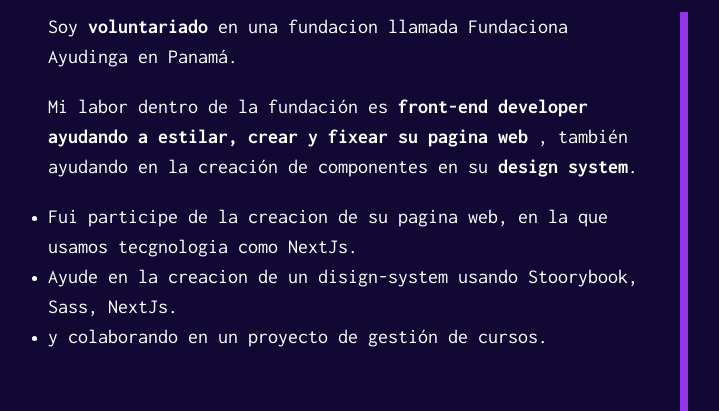
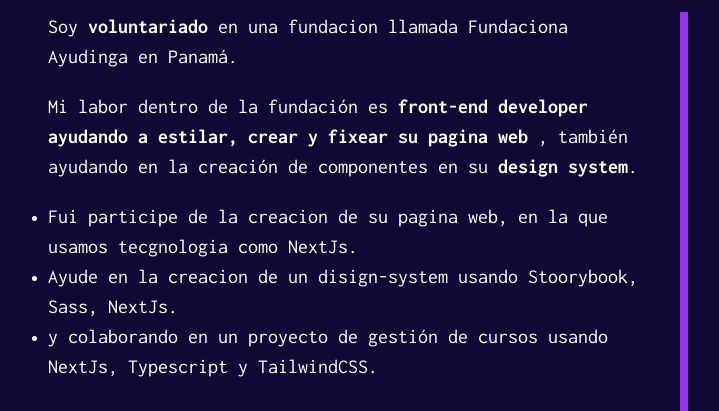
Before and after one commit to N0oCh1/portafolio, an Astro site: page / in a window 1280 px wide. Shown: the part 468-879 px from the top of the page, without its empty margins (272-991 px from the left). Built offline with nearby package versions, Linux system fonts and the light colour scheme; Astro itself is replaced by a stand-in of ours.

Commit message:
✅ add: Agregando mas cosas

```diff
--- a/src/components/Experiencia.astro
+++ b/src/components/Experiencia.astro
@@ -22,7 +22,7 @@
             <ul class="list-disc">
                <li><p> Fui participe de la creacion de su pagina web, en la que usamos tecgnologia como NextJs.</p></li>
                <li><p> Ayude en la creacion de un disign-system usando Stoorybook, Sass, NextJs.</p></li>
-               <li><p> y colaborando en un proyecto de gestión de cursos.</p></li>
+               <li><p> y colaborando en un proyecto de gestión de cursos usando NextJs, Typescript y TailwindCSS.</p></li>
             </ul>
         </div>
 
--- a/src/components/SobreMi.astro
+++ b/src/components/SobreMi.astro
@@ -28,6 +28,7 @@ import IconName from "./IconName.astro";
                 <IconName icon='html.svg' name='HTML' iconSize='60'/>
                 <IconName icon='react.svg' name='React' iconSize='60'/>
                 <IconName icon='nextjs.svg' name='NextJS' iconSize='60'/>
+                <IconName icon='typescript.svg' name='TypeScript' iconSize='60'/>
             </div>
         </div>
     </div>
```
Also changed, not shown: public/typescript.svg (added).
